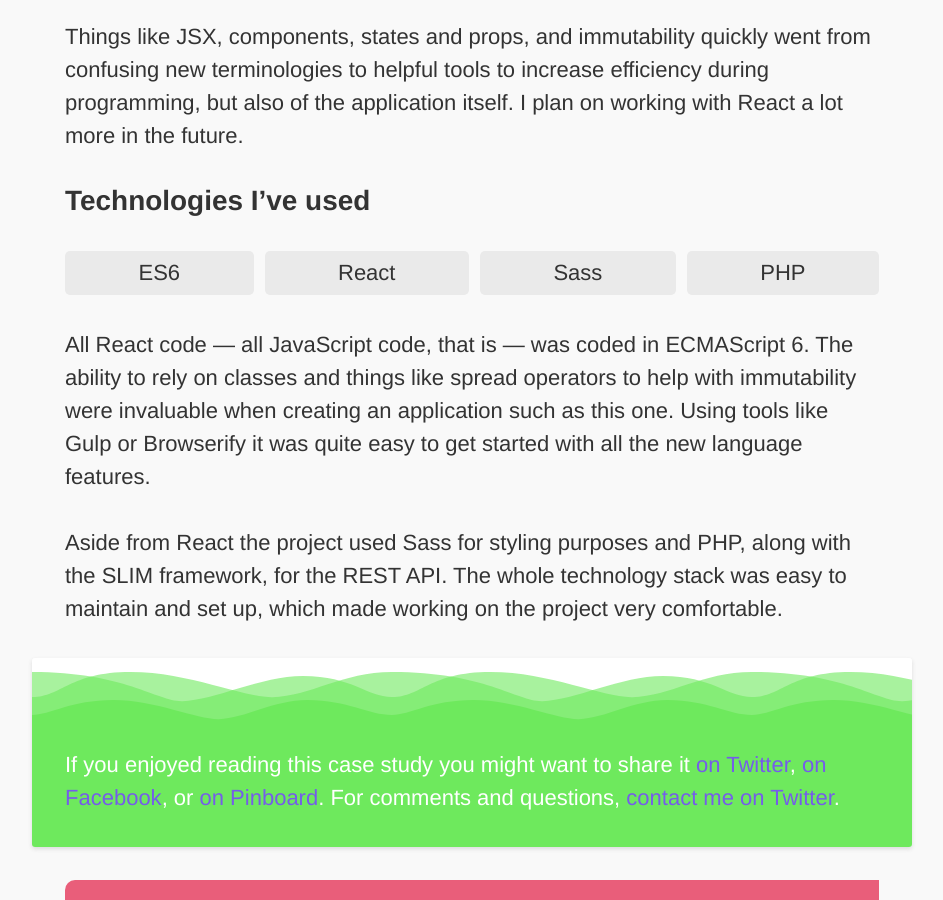
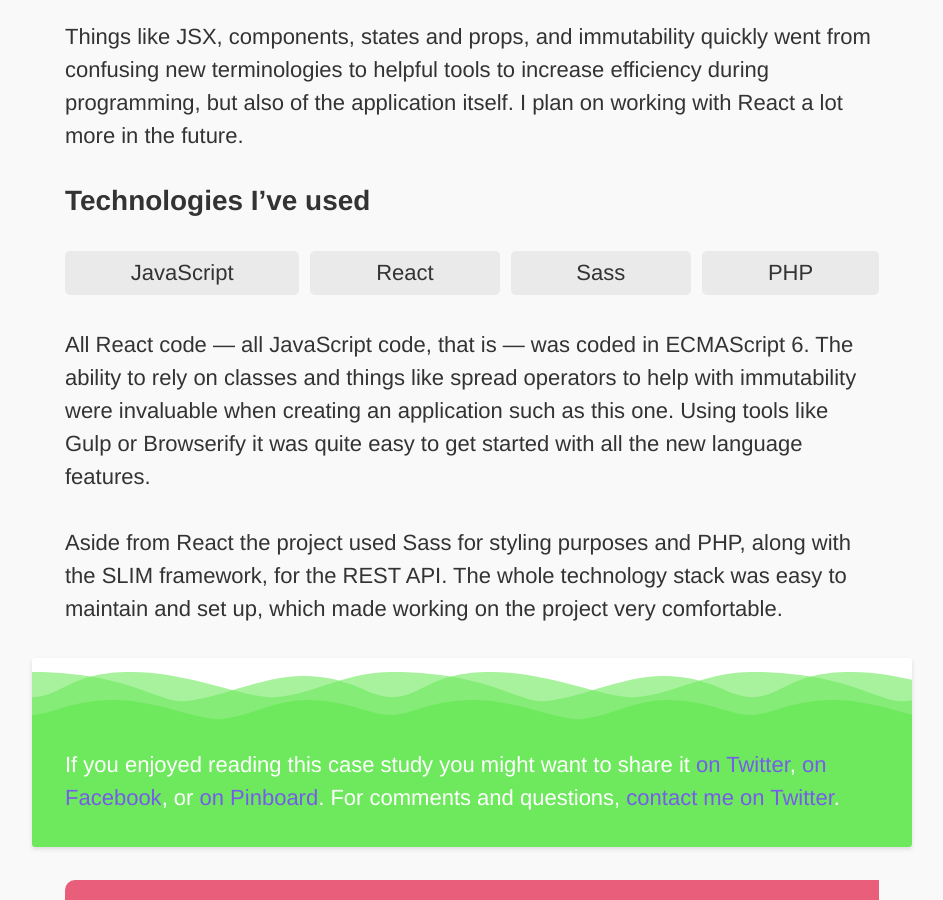
Before and after one commit to RadLikeWhoa/old.sacha.me, a Jekyll site: the page built from projects/_posts/2016-6-1-what-the-fuck-should-i-watch-tonight.md, in a window 1280 px wide and 900 px high, scrolled down 4439 px. Shown: the whole window, without its empty margins (168-1111 px from the left). Built offline with Jekyll 4.4.1, drawn with Linux system fonts in a browser that asks for light colours.

Commit message:
Update some tags

```diff
--- a/projects/_posts/2016-6-1-what-the-fuck-should-i-watch-tonight.md
+++ b/projects/_posts/2016-6-1-what-the-fuck-should-i-watch-tonight.md
@@ -13,7 +13,7 @@ learned:
   - Immutability
   - REST
 technologies:
-  - ES6
+  - JavaScript
   - React
   - Sass
   - PHP
```
Also changed, not shown: projects/_posts/2012-8-1-bookmarklets.md (+1 -1 lines), projects/_posts/2013-3-1-countable.md (+0 -1 lines).
